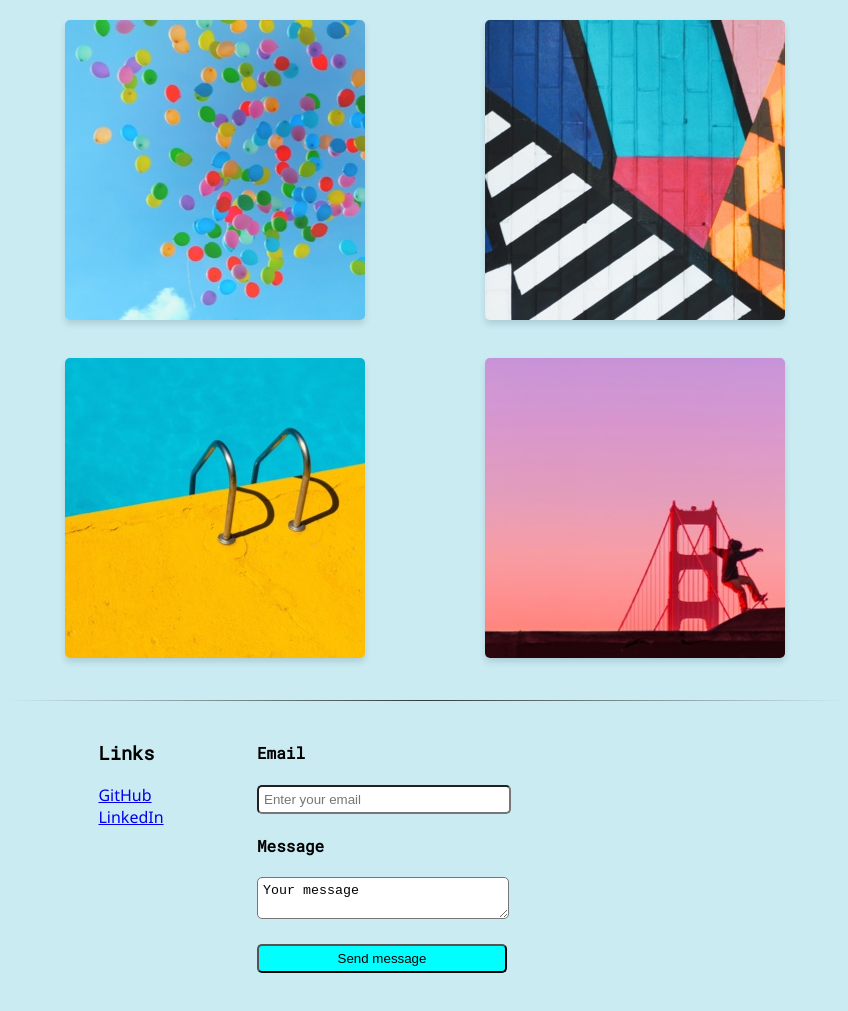
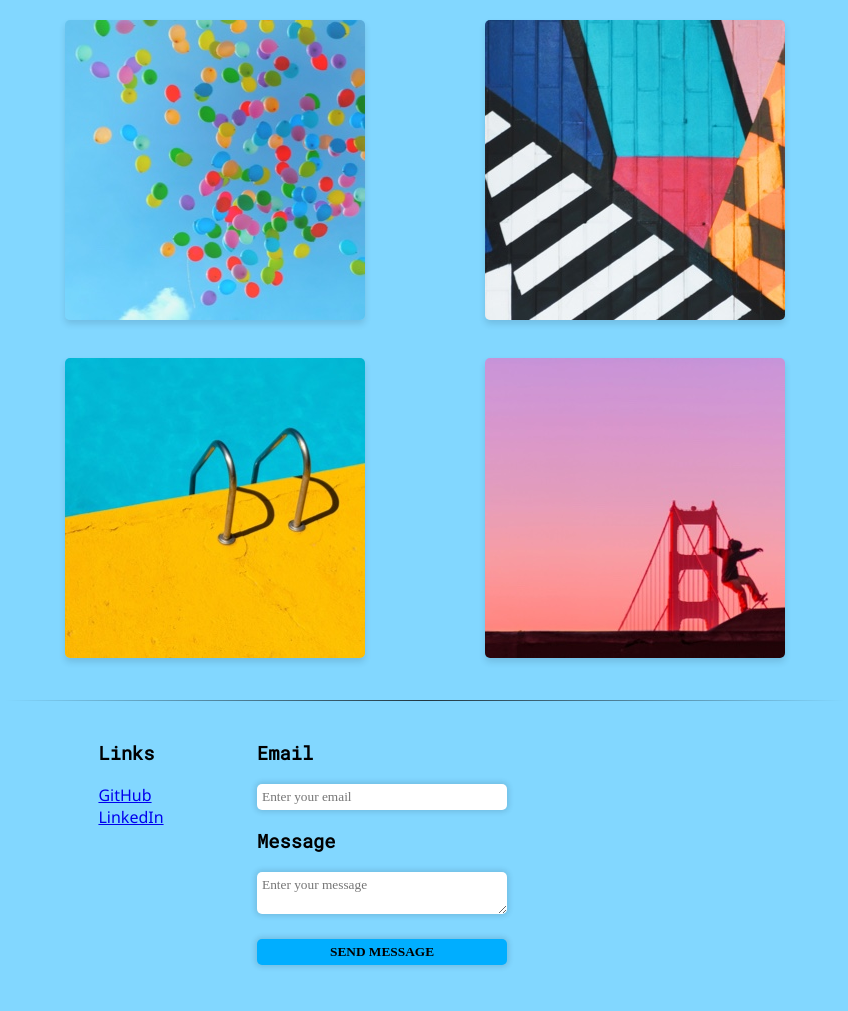
Before and after one commit to TuomasMattila/tuomasmattila.github.io, a plain HTML site: page index.html in a window 1280 px wide. Shown: the part 553-1564 px from the top of the page, without its empty margins (215-1063 px from the left). Drawn offline with Linux system fonts and the light colour scheme.

Commit message:
Color and style changes

```diff
--- a/index.html
+++ b/index.html
@@ -80,12 +80,12 @@
                 <div class="email-and-message">
                     <form action="#">
                         <label for="email">
-                            <h4>Email</h4>
+                            <h3>Email</h3>
                             <input id="email" placeholder="Enter your email">
                         </label>
                         <label for="Message">
-                            <h4>Message</h4>
-                            <textarea id="message">Your message</textarea>
+                            <h3>Message</h3>
+                            <textarea id="message" placeholder="Enter your message"></textarea>
                         </label>
                         <div class="submit-button-wrapper">
                             <input id="submit-button" type="submit" value="Send message">
--- a/style.css
+++ b/style.css
@@ -1,7 +1,11 @@
+:root {
+    --box-shadow-clr: rgb(34, 60, 80, 0.16);
+}
+
 /*The whole page*/
 body {
     font-family: 'Noto Sans', sans-serif;
-    background: #caebf2;
+    background: #82d7ff;
 }
 
 h1, h2, h3, h4 {
@@ -33,13 +37,13 @@ hr {
     border-radius: 50%;
     width: 150px;
     height: 150px;
-    box-shadow: 0 4px 6 px 0 rgb(34, 60, 80, 0.16);
+    box-shadow: 0 4px 6 px 0 var(--box-shadow-clr);
     transition: all ease-in-out .2s;
-    background-color: gray;
+    background-color: white;
 }
 
 .profile-picture:hover {
-    box-shadow: 0 8px 12px 0 rgb(34, 60, 80, 0.16);
+    box-shadow: 0 8px 12px 0 var(--box-shadow-clr);
 }
 
 
@@ -88,13 +92,13 @@ hr {
 
 .project-image {
     border-radius: 5px;
-    box-shadow: 0 4px 6px 0 rgba(34, 60, 80, 0.16);
+    box-shadow: 0 4px 6px 0 var(--box-shadow-clr);
     transition: all ease-in-out .2s;
 }
 
 .project-image:hover {
     filter: brightness(.75);
-    box-shadow: 0 8px 12px 0 rgba(34, 60, 80, 0.16);
+    box-shadow: 0 8px 12px 0 var(--box-shadow-clr);
 }
 
 .project-image-wrapper:hover > h4 {
@@ -147,11 +151,23 @@ form input, textarea {
     padding: 5px;
     border-radius: 5px;
     width: 240px;
+    border: 0px solid black;
+    box-shadow: 0 0 5px 2px var(--box-shadow-clr);
+    font-family: none;
+    color: black;
 }
 
 form input[type="submit"] {
     width: 250px;
-    background-color: aqua;
+    background: #00aeff;
+    text-transform: uppercase;
+    font-weight: bold;
+    cursor: pointer;
+    transition: all ease-in-out .2s;;
+}
+
+form input[type="submit"]:hover {
+    filter: brightness(1.1);
 }
 
 .submit-button-wrapper {
```
